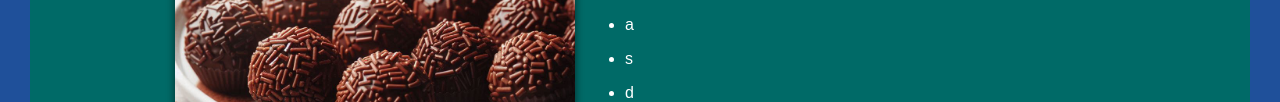
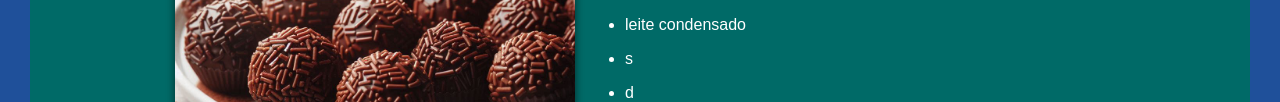
Before and after one commit to Drzim9/receitas, a plain HTML site: page brigadeiro-2/index.html in a window 1280 px wide. Shown: the part 420-522 px from the top of the page. Drawn offline with Linux system fonts and the light colour scheme.

Commit message:
listas-1

```diff
--- a/brigadeiro-2/index.html
+++ b/brigadeiro-2/index.html
@@ -24,7 +24,7 @@
                 <h2>Receita de Brigadeiro</h2>
                 <p>Brigadeiro tradicional, de colher, com leite condensado, com creme de leite, vegano, como recheio de bolo... Veja 10 receitas de brigadeiro para se deliciar!</p>
                 <ul>
-                    <li>a</li>
+                    <li>leite condensado</li>
                     <li>s</li>
                     <li>d</li>
                     <li>f</li>
```
